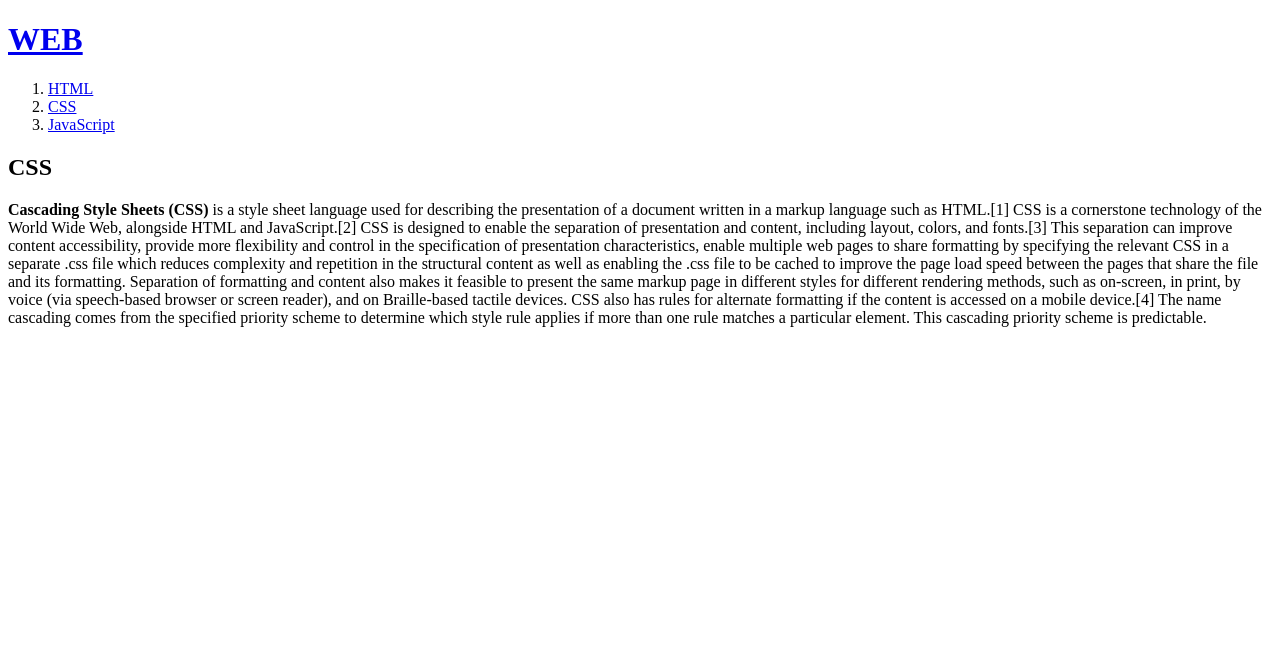
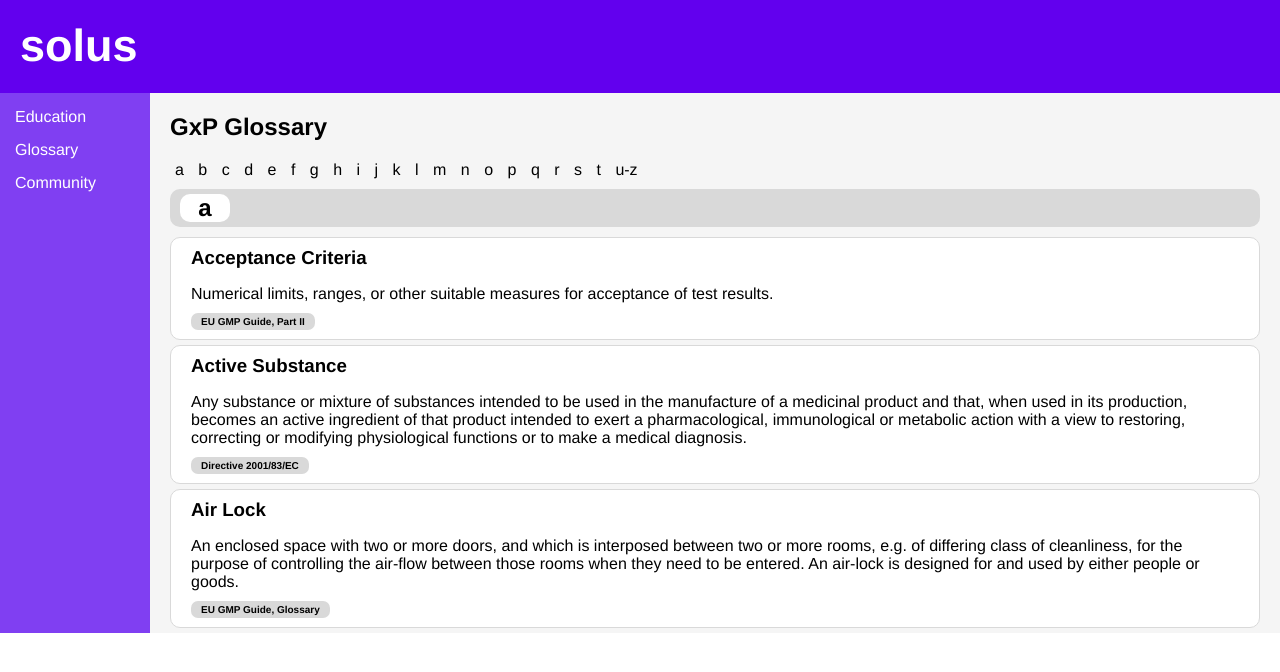
Before and after one commit to signalkite/web1, a plain HTML site: page 2.html in a window 1280 px wide. Drawn offline with Linux system fonts and the light colour scheme.

Commit message:
Add files via upload

```diff
--- a/2.html
+++ b/2.html
@@ -3,40 +3,74 @@
 <head>
   <title>WEB1 - CSS</title>
   <meta charset="utf-8">
+  <link rel="stylesheet" href="style.css">
 </head>
 
 <body>
-  <h1><a href="index.html">WEB</a></h1>
-  <ol>
-    <li><a href="1.html">HTML</a></li>
-    <li><a href="2.html">CSS</a></li>
-    <li><a href="3.html">JavaScript</a></li>
-  </ol>
-  <h2>CSS</h2>
-  <p>
-    <strong>Cascading Style Sheets (CSS)</strong> is a style sheet language used
-    for describing the presentation of a document written in
-    a markup language such as HTML.[1] CSS is a cornerstone technology
-    of the World Wide Web, alongside HTML and JavaScript.[2]
-    CSS is designed to enable the separation of presentation
-    and content, including layout, colors, and fonts.[3]
-    This separation can improve content accessibility,
-    provide more flexibility and control in the specification
-    of presentation characteristics, enable multiple web pages
-    to share formatting by specifying the relevant CSS in
-    a separate .css file which reduces complexity and repetition
-    in the structural content as well as enabling the .css file to
-    be cached to improve the page load speed between the pages that
-    share the file and its formatting.
-    Separation of formatting and content also makes it feasible
-    to present the same markup page in different styles for
-    different rendering methods, such as on-screen, in print,
-    by voice (via speech-based browser or screen reader),
-    and on Braille-based tactile devices. CSS also has rules for
-    alternate formatting if the content is accessed on a mobile device.[4]
-    The name cascading comes from the specified priority scheme to
-    determine which style rule applies if more than one rule matches
-    a particular element. This cascading priority scheme is predictable.
-  </p>
+  <h1><a href="index.html">solus</a></h1>
+  <div id="grid">
+    <div class="navigation">
+      <nav>
+        <a href="1.html">Education</font></a>
+        <a href="2.html">Glossary</font></a>
+        <a href="3.html">Community</font></a>
+      </nav>
+    </div>
+    <div id="article">
+      <h2>GxP Glossary</h2>
+      <div>
+        <a class="button-alphabet">a</a>
+        <a class="button-alphabet">b</a>
+        <a class="button-alphabet">c</a>
+        <a class="button-alphabet">d</a>
+        <a class="button-alphabet">e</a>
+        <a class="button-alphabet">f</a>
+        <a class="button-alphabet">g</a>
+        <a class="button-alphabet">h</a>
+        <a class="button-alphabet">i</a>
+        <a class="button-alphabet">j</a>
+        <a class="button-alphabet">k</a>
+        <a class="button-alphabet">l</a>
+        <a class="button-alphabet">m</a>
+        <a class="button-alphabet">n</a>
+        <a class="button-alphabet">o</a>
+        <a class="button-alphabet">p</a>
+        <a class="button-alphabet">q</a>
+        <a class="button-alphabet">r</a>
+        <a class="button-alphabet">s</a>
+        <a class="button-alphabet">t</a>
+        <a class="button-alphabet">u-z</a>
+      </div>
+      <div class=container>
+        <div class="bar-alphabet">
+          <h2 class="letter">a</h2>
+        </div>
+        <div class="def">
+          <h3>Acceptance Criteria</h3>
+          <p>Numerical limits, ranges, or other suitable measures for acceptance of test results.</p>
+          <h4>EU GMP Guide, Part II</h4>
+        </div>
+        <div class="def">
+          <h3>Active Substance</h3>
+          <p>Any substance or mixture of substances intended to be used in the
+            manufacture of a medicinal product and that, when used in its
+            production, becomes an active ingredient of that product intended
+            to exert a pharmacological, immunological or metabolic action with
+            a view to restoring, correcting or modifying physiological functions
+            or to make a medical diagnosis.</p>
+          <h4>Directive 2001/83/EC</h4>
+        </div>
+        <div class="def">
+          <h3>Air Lock</h3>
+          <p>An enclosed space with two or more doors, and which is interposed
+            between two or more rooms, e.g. of differing class of cleanliness,
+            for the purpose of controlling the air-flow between those rooms when
+            they need to be entered. An air-lock is designed for and used by
+            either people or goods.</p>
+          <h4>EU GMP Guide, Glossary</h4>
+        </div>
+      </div>
+    </div>
+  </div>
 </body>
 </html>
--- /dev/null
+++ b/style.css
@@ -0,0 +1,89 @@
+body{
+  margin: 0;
+  font-family: Helvetica;
+}
+a {
+  text-decoration: none;
+}
+h1 {
+  background-color: #6200EE;
+  font-size: 45px;
+  text-align: left;
+  border-bottom: 1px solid #6200EE;
+  margin: 0;
+  padding: 20px;
+}
+h1 a{
+  color: white;
+}
+
+#grid {
+  display: grid;
+  grid-template-columns: 150px 1fr
+}
+#grid .navigation {
+  background-color: #803ff2;
+}
+nav a {
+  display: block;
+  color: white;
+  margin: 15px;
+}
+#article {
+  background-color: #f5f5f5;
+  padding-left: 20px;
+  padding-right: 20px;
+}
+
+@media(max-width: 600px) {
+  #grid {
+    display: block;
+  }
+  nav a{
+    display: inline-block;
+    border-right: none;
+    margin: 10px;
+  }
+  h1 {
+    border-bottom: none;
+  }
+}
+.button-alphabet {
+  padding-left: 5px;
+  padding-right: 5px;
+}
+.bar-alphabet {
+  background-color: #d9d9d9;
+  border-radius: 10px;
+  margin: 10px 0px;
+}
+.letter {
+  display: inline-block;
+  margin: 5px 10px;
+  background-color: white;
+  width: 50px;
+  border-radius: 10px;
+  text-align: center;
+}
+.def {
+  background-color: white;
+  padding: 4px 20px;
+  border: 1px solid #d9d9d9;
+  border-radius: 10px;
+  margin: 5px 0px;
+}
+.def h3 {
+  margin: 5px 0px;
+}
+.def p {
+  margin-bottom: 5px;
+}
+.def h4 {
+  font-size: 10px;
+  display: inline-block;
+  background-color: #d9d9d9;
+  border-radius: 7px;
+  margin: 5px 0px;
+  padding: 3px 10px;
+  text-align: center;
+}
```
Also changed, not shown: 1.html (+15 -20 lines), 3.html (+15 -23 lines), grid.html (added, +23 -0 lines), index.html (+13 -6 lines), mediaquery.html (added, +24 -0 lines).
